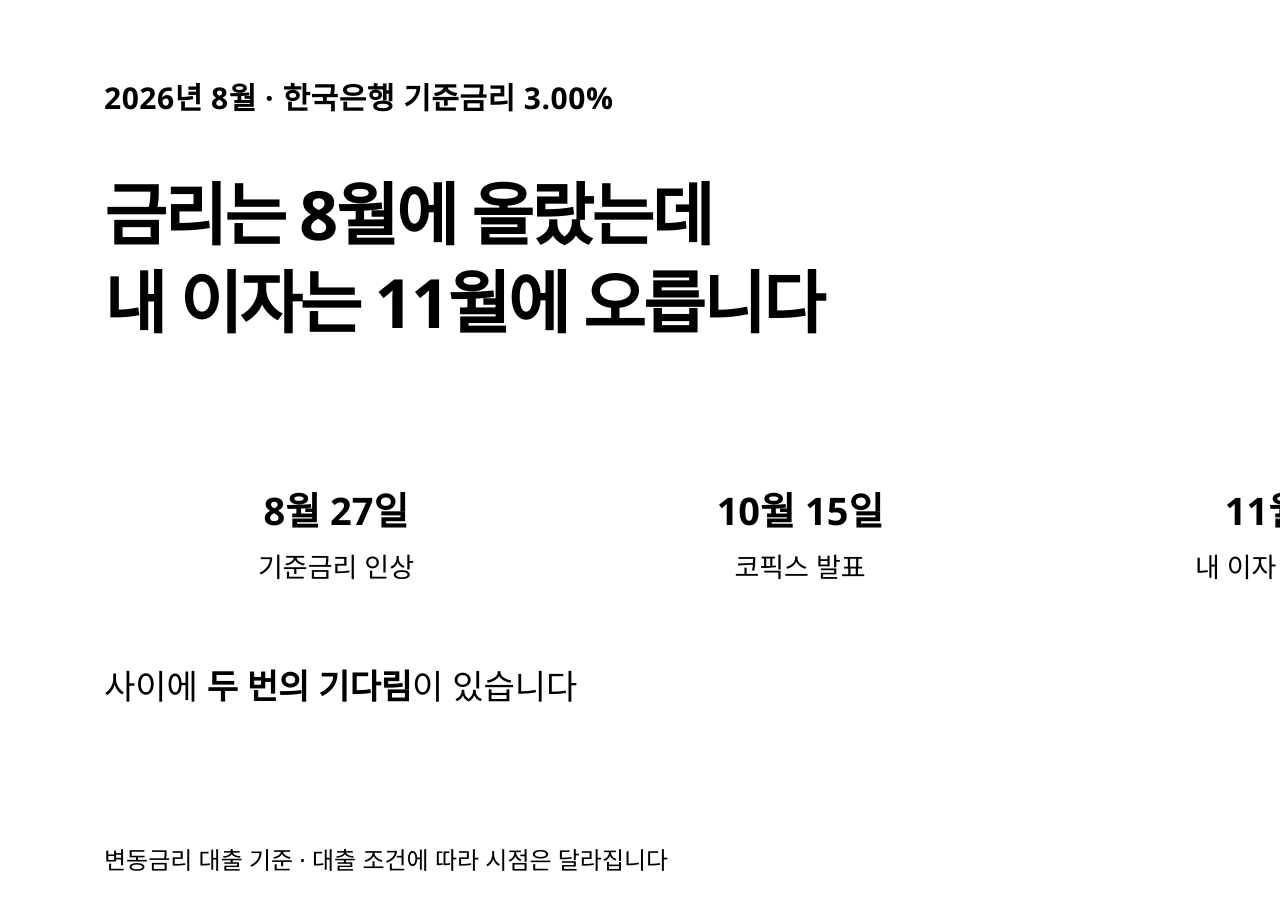
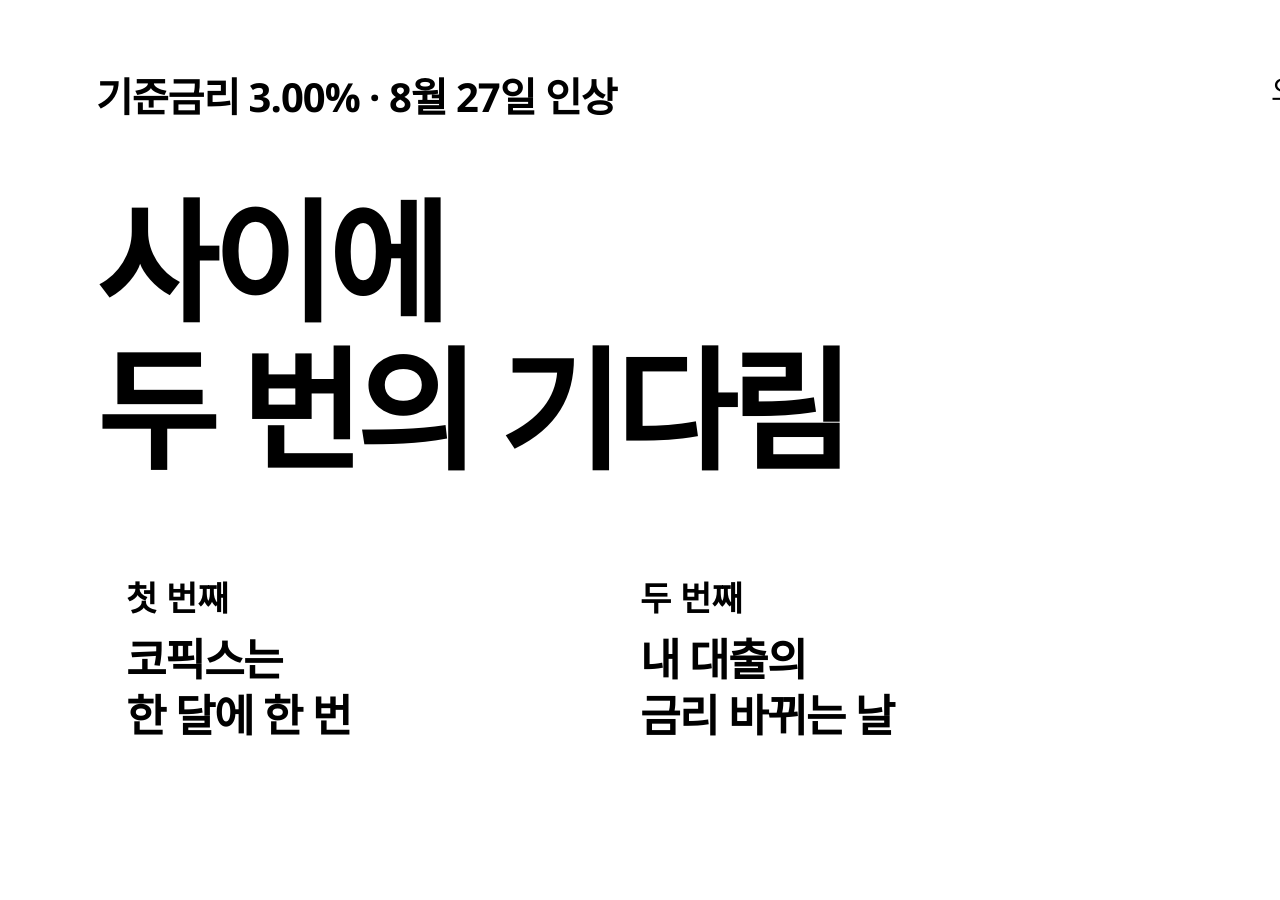
Before and after one commit to wjddus9066-dot/claude-study, a plain HTML site: page MONEYWEATHER/04_이미지/2026-09-05_기준금리3.00_대출금리_반영시점/_소스/01_썸네일.html in a window 1280 px wide. Shown: the top 900 px of the page. Drawn offline with Linux system fonts and the light colour scheme.

Commit message:
moneyweather: 썸네일 다시 만듦 — 목록 크기에서 읽히게, 답은 남겨두게
목록에 실제로 보이는 크기(320px, 모바일 200px)로 줄여서 보니
세 가지가 문제였다.

1. 글자가 안 읽힌다
   날짜, 「기준금리 인상」 같은 라벨, 하단 면책이 전부 뭉갰다.
   큰 문구 두 줄 말고는 회색 얼룩이었다. 화면 절반이 낭비였다.

2. 답을 다 줘버린다
   제목이 「왜 그대로일까?」라고 묻는데 썸네일이 「11월에 오릅니다」라고
   답해버렸다. 궁금증이 거기서 끝난다.

3. 가정을 단정으로 말한다
   11월 20일은 본문에서 「예를 들어 ~라고 해볼게요」로 든 가정이다.
   썸네일은 사실처럼 단언했다. 밑에 단서를 달았지만 그 글씨는 안 읽힌다.

다시 만든 것:
  큰 글씨 하나 — 「사이에 두 번의 기다림」 (132px → 목록에서 26px)
  칩 두 개 — 코픽스는 한 달에 한 번 / 내 대출의 금리 바뀌는 날
  로고 온도계 — 작은 크기에서 형태로 브랜드를 알아본다
  날짜 단정 제거

답이 「있다」는 것만 보여주고 무엇인지는 안 알려준다.

CLAUDE.md §41.2 에 판단 기준을 남겼다.
  - 원본 100px 이상인 글자만 목록에서 읽힌다. 30px 이하는 넣지 않는다
  - 제목이 질문이면 썸네일은 답이 있다는 것만 보여준다
  - 본문에서 「예를 들어」로 든 숫자를 썸네일에 사실처럼 적지 않는다

Co-Authored-By: Claude Opus 5 <noreply@anthropic.com>

```diff
--- a/MONEYWEATHER/03_콘텐츠/초안/2026-09-05_기준금리3.00_대출금리_반영시점/images.json
+++ b/MONEYWEATHER/03_콘텐츠/초안/2026-09-05_기준금리3.00_대출금리_반영시점/images.json
@@ -2,7 +2,7 @@
   {
     "after": "",
     "src": "../../../04_이미지/2026-09-05_기준금리3.00_대출금리_반영시점/01_썸네일.png",
-    "alt": "8월 27일 기준금리 인상이 10월 코픽스 발표를 거쳐 11월 내 대출이자에 도착하는 시차를 나타낸 썸네일"
+    "alt": "기준금리 인상과 내 대출이자 사이에 코픽스 발표 주기와 대출 금리 변경일이라는 두 번의 기다림이 있음을 나타낸 썸네일"
   },
   {
     "after": "<p>둘을 나란히 놓으면 이렇습니다.</p>",
--- a/MONEYWEATHER/04_이미지/2026-09-05_기준금리3.00_대출금리_반영시점/_소스/01_썸네일.html
+++ b/MONEYWEATHER/04_이미지/2026-09-05_기준금리3.00_대출금리_반영시점/_소스/01_썸네일.html
@@ -3,11 +3,16 @@
 <!-- @출력 04_이미지/2026-09-05_기준금리3.00_대출금리_반영시점/01_썸네일.png -->
 <!-- @크기 1600x900 -->
 <!--
-  썸네일 — 목록에서 이 그림 하나만 보고 클릭할지 정한다.
+  썸네일 — 목록에서 320px 폭으로 보인다. 그 크기에서 읽히는 것만 넣는다.
 
-  제목을 그대로 옮겨 적지 않는다. 제목은 옆에 글자로 이미 보인다.
-  대신 제목이 던진 질문의 「답의 모양」을 보여준다.
-  여기서는 8월 27일에 오른 것이 11월에야 도착한다는 시차 그 자체.
+  세 가지를 지킨다.
+    1. 제목을 그대로 옮겨 적지 않는다 (제목이 옆에 글자로 이미 보인다)
+    2. 답을 다 주지 않는다 — 답이 「있다」는 것만 보여주고 열게 만든다
+    3. 가정을 단정으로 말하지 않는다
+       (11월 20일은 본문에서 「예를 들어」로 든 가정이다. 여기 쓰지 않는다)
+
+  글자 크기 기준: 목록 폭 320px = 원본의 1/5.
+  원본 100px 이상이라야 목록에서 20px로 읽힌다.
 
   색 정의는 00_브랜드/색상.md
 -->
@@ -18,68 +23,70 @@
     font-family:'Malgun Gothic','맑은 고딕','Segoe UI',sans-serif;
     background:var(--ivory); color:var(--navy);
   }
-  .card { width:1600px; height:900px; padding:74px 104px 0; display:flex; flex-direction:column;
-          position:relative; }
+  .card { width:1600px; height:900px; padding:66px 96px 0;
+          display:flex; flex-direction:column; position:relative; }
 
-  .top { display:flex; justify-content:space-between; align-items:center; }
-  .kicker { font-size:30px; letter-spacing:.5px; color:var(--muted); font-weight:700; }
-  .brand { font-size:26px; color:var(--muted); letter-spacing:1px; }
+  .top { display:flex; justify-content:space-between; align-items:flex-start; }
+  .rate { font-size:40px; font-weight:800; color:var(--navy-d); letter-spacing:-1px; }
+  .rate span { color:var(--rose); }
+  .brand { font-size:30px; color:var(--muted); letter-spacing:.5px; }
 
-  /* 한 줄짜리 후킹 문구 — 제목을 반복하지 않고 질문만 남긴다 */
-  .hook { margin-top:52px; font-size:68px; font-weight:800; letter-spacing:-2.5px; line-height:1.3; }
+  /* 목록에서 이것만 읽혀도 성립해야 한다 */
+  .hook { margin-top:64px; font-size:132px; font-weight:800;
+          letter-spacing:-6px; line-height:1.12; color:var(--navy-d); }
   .hook em {
     font-style:normal;
-    background:linear-gradient(transparent 62%, var(--pink-bg) 62%);
+    background:linear-gradient(transparent 60%, var(--pink-bg) 60%);
   }
 
-  /* 시차를 눈으로 보여주는 세 칸 — 점을 잇는 선을 점 뒤에 깐다 */
-  .track { margin-top:76px; display:flex; position:relative; }
-  .rail { position:absolute; left:16.6%; right:16.6%; top:14px;
-          height:4px; background:var(--line-d); }
-  .stop { flex:1; text-align:center; position:relative; }
-  .dot { width:32px; height:32px; border-radius:50%; margin:0 auto;
-         background:var(--line-d); position:relative;
-         box-shadow:0 0 0 10px var(--ivory); }
-  .stop.on .dot { background:var(--pink); }
-  .stop.last .dot { background:var(--navy-d); }
-  .stop .when { margin-top:26px; font-size:38px; font-weight:800; color:var(--navy-d); }
-  .stop .what { margin-top:12px; font-size:27px; color:var(--muted); line-height:1.4; }
+  .chips { margin-top:62px; display:flex; gap:28px; max-width:1000px; }
+  .chip {
+    flex:1; background:var(--cream); border:3px solid var(--line);
+    border-radius:18px; padding:26px 30px;
+  }
+  .chip .n { font-size:34px; font-weight:800; color:var(--pink); }
+  .chip .t { margin-top:10px; font-size:44px; font-weight:800;
+             letter-spacing:-1.5px; line-height:1.28; }
 
-  .wait { margin-top:74px; font-size:34px; color:var(--muted); }
-  .wait b { color:var(--rose); font-weight:800; }
-
-  .foot { margin-top:auto; margin-left:-104px; margin-right:-104px;
-          background:var(--cream); border-top:1px solid var(--line);
-          padding:24px 104px; font-size:24px; color:var(--muted); }
+  /* 로고의 온도계 — 작게 줄여도 형태로 알아본다 */
+  .thermo { position:absolute; right:104px; bottom:96px; }
 </style>
 <div class="card">
   <div class="top">
-    <div class="kicker">2026년 8월 · 한국은행 기준금리 3.00%</div>
+    <div class="rate">기준금리 <span>3.00%</span> · 8월 27일 인상</div>
     <div class="brand">오늘의 재테크온도</div>
   </div>
 
-  <div class="hook">금리는 8월에 올랐는데<br><em>내 이자는 11월에 오릅니다</em></div>
+  <div class="hook">사이에<br><em>두 번의 기다림</em></div>
 
-  <div class="track">
-    <div class="rail"></div>
-    <div class="stop on">
-      <div class="dot"></div>
-      <div class="when">8월 27일</div>
-      <div class="what">기준금리 인상</div>
+  <div class="chips">
+    <div class="chip">
+      <div class="n">첫 번째</div>
+      <div class="t">코픽스는<br>한 달에 한 번</div>
     </div>
-    <div class="stop">
-      <div class="dot"></div>
-      <div class="when">10월 15일</div>
-      <div class="what">코픽스 발표</div>
-    </div>
-    <div class="stop last">
-      <div class="dot"></div>
-      <div class="when">11월</div>
-      <div class="what">내 이자 변경</div>
+    <div class="chip">
+      <div class="n">두 번째</div>
+      <div class="t">내 대출의<br>금리 바뀌는 날</div>
     </div>
   </div>
 
-  <div class="wait">사이에 <b>두 번의 기다림</b>이 있습니다</div>
-
-  <div class="foot">변동금리 대출 기준 · 대출 조건에 따라 시점은 달라집니다</div>
+  <svg class="thermo" width="196" height="366" viewBox="0 0 230 430" fill="none">
+    <g stroke-width="11" stroke-linecap="round" style="stroke:var(--navy)">
+      <line x1="150" y1="96"  x2="205" y2="96"/>
+      <line x1="150" y1="152" x2="205" y2="152"/>
+      <line x1="150" y1="208" x2="205" y2="208"/>
+      <line x1="150" y1="264" x2="205" y2="264"/>
+    </g>
+    <path d="M52 96a34 34 0 0 1 68 0v168a34 34 0 0 1-68 0z" stroke-width="13" style="stroke:var(--navy-d)"/>
+    <rect x="72" y="150" width="28" height="180" rx="14" style="fill:var(--pink)"/>
+    <circle cx="86" cy="336" r="66" stroke-width="13" style="fill:var(--ivory);stroke:var(--navy-d)"/>
+    <circle cx="86" cy="336" r="44" style="fill:var(--pink)"/>
+    <text x="86" y="356" font-size="52" font-weight="800"
+          text-anchor="middle" font-family="'Malgun Gothic',sans-serif" style="fill:var(--ivory)">₩</text>
+    <g stroke-width="11" stroke-linecap="round" style="stroke:var(--gold)">
+      <line x1="168" y1="34" x2="188" y2="14"/>
+      <line x1="176" y1="60" x2="204" y2="60"/>
+    </g>
+    <line x1="140" y1="26" x2="140" y2="0" stroke-width="11" stroke-linecap="round" style="stroke:var(--pink)"/>
+  </svg>
 </div>
```
Also changed, not shown: MONEYWEATHER/03_콘텐츠/초안/2026-09-05_기준금리3.00_대출금리_반영시점/article-tistory.html (+1 -1 lines), MONEYWEATHER/03_콘텐츠/초안/2026-09-05_기준금리3.00_대출금리_반영시점/article.html (+1 -1 lines), MONEYWEATHER/03_콘텐츠/초안/2026-09-05_기준금리3.00_대출금리_반영시점/미리보기.md (+1 -1 lines), MONEYWEATHER/CLAUDE.md (+33 -0 lines), MONEYWEATHER/04_이미지/2026-09-05_기준금리3.00_대출금리_반영시점/01_썸네일.png.
